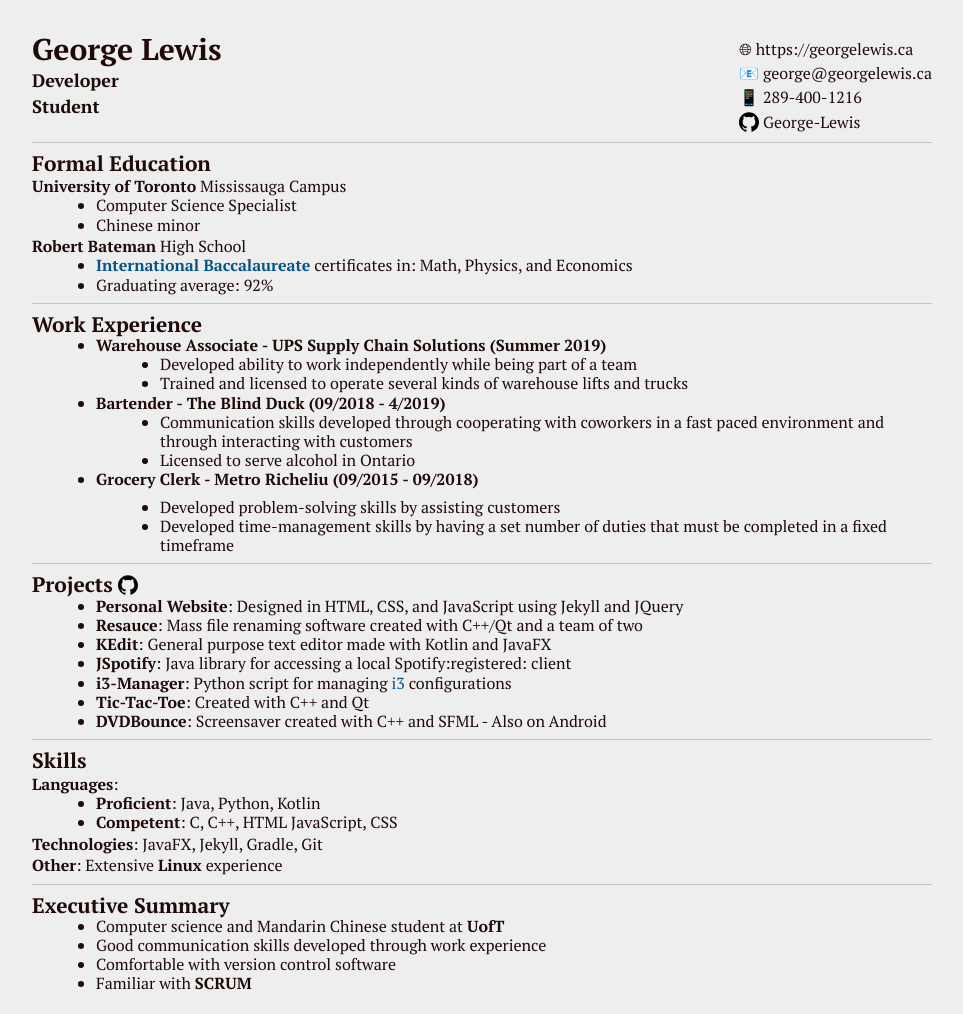
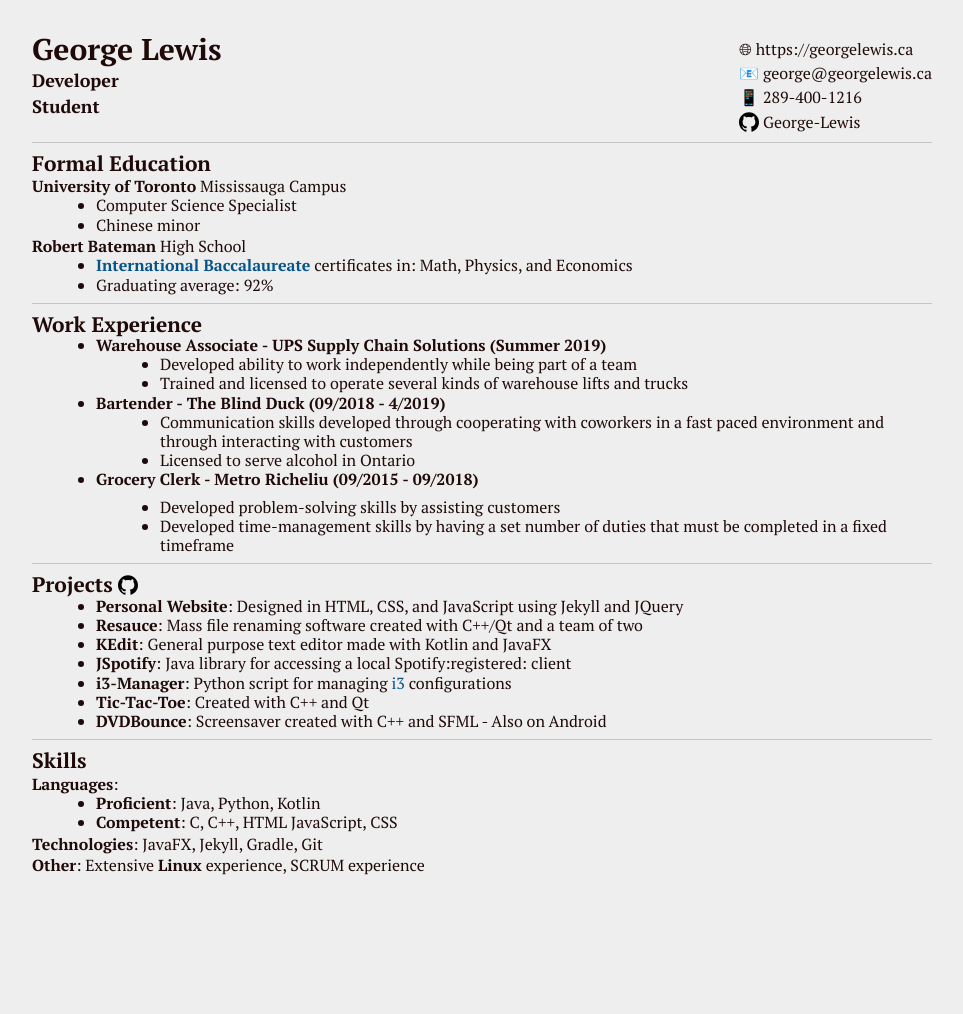
Before and after one commit to George-lewis/george-lewis.github.io, a Jekyll site: the page built from __pages/resume.markdown, in a window 1280 px wide. Shown: the whole page, without its empty margins (158-1121 px from the left). Built offline with Jekyll 4.4.1, drawn with Linux system fonts in a browser that asks for light colours; after the commit the page ends 900 px from its top, so only the background shows below that.

Commit message:
Remove executive summary

```diff
--- a/__pages/resume.markdown
+++ b/__pages/resume.markdown
@@ -61,13 +61,4 @@
 
 **Technologies**: JavaFX, Jekyll, Gradle, Git
 
-**Other**: Extensive **Linux** experience
-
----
-
-### **Executive Summary**
-
-- Computer science and Mandarin Chinese student at **UofT**
-- Good communication skills developed through work experience
-- Comfortable with version control software
-- Familiar with **SCRUM**
+**Other**: Extensive **Linux** experience, SCRUM experience
```
